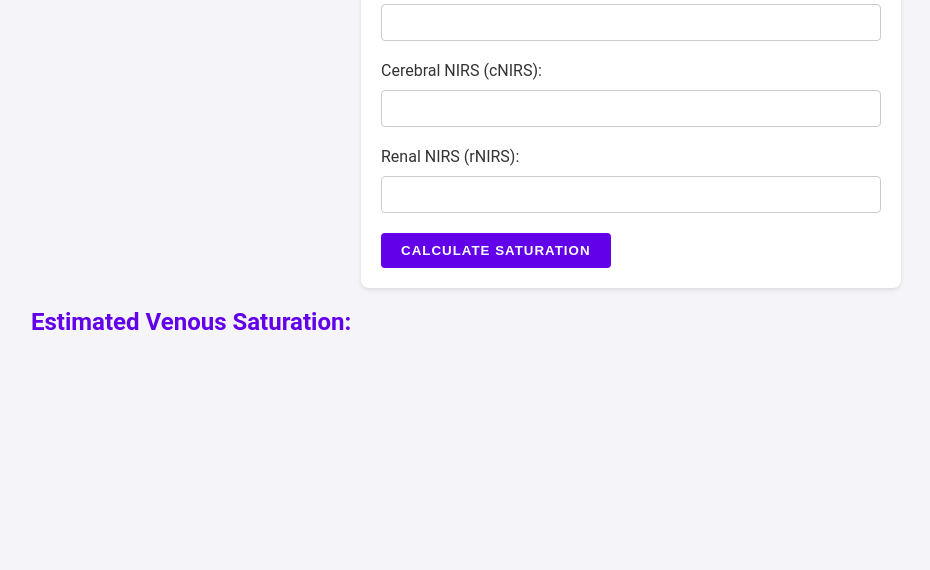
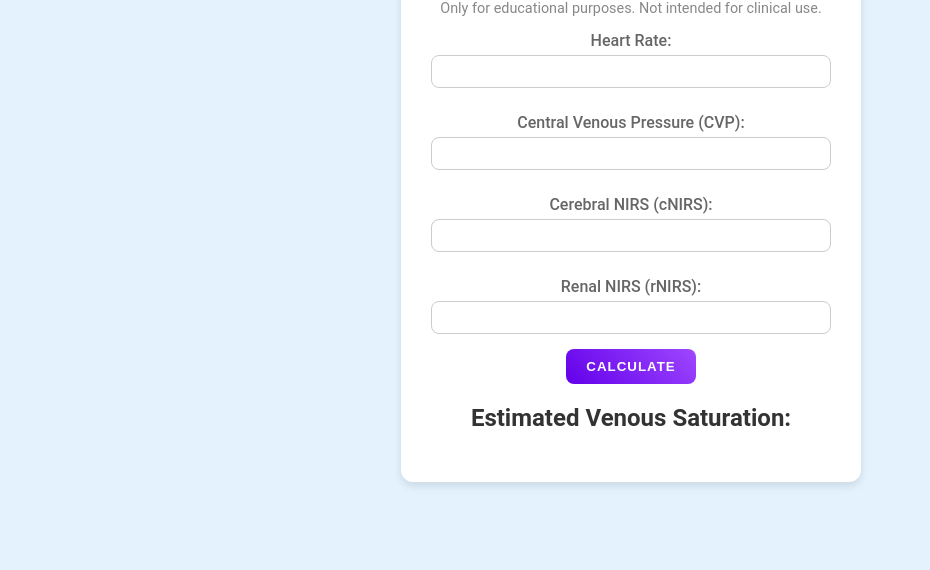
Before and after one commit to poombster/poombster.github.io, a plain HTML site: page index.html in a window 1280 px wide. Shown: the part 230-800 px from the top of the page, without its empty margins (9-939 px from the left). Drawn offline with Linux system fonts and the light colour scheme.

Commit message:
Add files via upload

```diff
--- a/index.html
+++ b/index.html
@@ -7,89 +7,101 @@
     <style>
         body {
             font-family: 'Roboto', sans-serif;
-            background-color: #f4f4f9;
-            margin: 40px;
+            background-color: #e3f2fd; /* light blue background */
+            margin: 0;
             color: #333;
+            display: flex;
+            justify-content: center;
+            align-items: center;
+            height: 100vh;
+            flex-direction: column;
         }
-        h1, h2 {
-            color: #6200ea;
-        }
-        form {
-            background-color: #ffffff;
-            padding: 20px;
-            border-radius: 8px;
-            box-shadow: 0 2px 4px rgba(0,0,0,0.1);
-            max-width: 500px;
-            margin: auto;
+        .container {
+            text-align: center;
+            background-color: #fff; /* white background for the form */
+            padding: 30px;
+            border-radius: 12px;
+            box-shadow: 0 4px 8px rgba(0, 0, 0, 0.1); /* subtle shadow for depth */
+            width: 100%;
+            max-width: 400px;
         }
         label {
             display: block;
-            margin-bottom: 10px;
-            color: #333;
+            margin: 10px 0 5px;
+            color: #666; /* softer color for text */
+            font-weight: 500;
         }
         input {
-            width: calc(100% - 22px);
-            padding: 10px;
-            margin-bottom: 20px;
+            width: 100%;
+            padding: 8px;
+            margin-bottom: 15px;
             border: 1px solid #ccc;
-            border-radius: 4px;
+            border-radius: 8px;
+            box-sizing: border-box; /* includes padding and border in width */
         }
         button {
-            background-color: #6200ea;
+            background: linear-gradient(45deg, #6200ea, #9e47ff); /* gradient button */
             color: white;
             border: none;
             padding: 10px 20px;
             text-transform: uppercase;
             letter-spacing: 1px;
             font-weight: bold;
-            border-radius: 4px;
+            border-radius: 8px;
             cursor: pointer;
+            transition: background 0.3s ease;
         }
         button:hover {
-            background-color: #3700b3;
+            background: linear-gradient(45deg, #3700b3, #7c44ff); /* darker gradient on hover */
+        }
+        p {
+            color: #888;
+            font-size: 0.9em;
+        }
+        h1 {
+            color: #333;
+            margin-bottom: 5px;
         }
     </style>
 </head>
 <body>
-    <h1>Calculate Estimated Venous Saturation</h1>
+    <div class="container">
+        <h1>Estimated Venous Saturation</h1>
+        <p>Only for educational purposes. Not intended for clinical use.</p>
         <form id="saturationForm">
             <label for="heartRate">Heart Rate:</label>
-        <input type="number" id="heartRate" name="heartRate"><br>
+            <input type="number" id="heartRate" name="heartRate">
 
             <label for="cvp">Central Venous Pressure (CVP):</label>
-        <input type="number" id="cvp" name="cvp"><br>
+            <input type="number" id="cvp" name="cvp">
 
             <label for="cnirs">Cerebral NIRS (cNIRS):</label>
-        <input type="number" id="cnirs" name="cnirs"><br>
+            <input type="number" id="cnirs" name="cnirs">
 
             <label for="rnirs">Renal NIRS (rNIRS):</label>
-        <input type="number" id="rnirs" name="rnirs"><br>
+            <input type="number" id="rnirs" name="rnirs">
 
-        <button type="button" onclick="calculateSaturation()">Calculate Saturation</button>
+            <button type="button" onclick="calculateSaturation()">Calculate</button>
         </form>
         <h2>Estimated Venous Saturation: <span id="result"></span></h2>
-
+    </div>
     <script>
         function calculateSaturation() {
-            // Get values from form
             var heartRate = document.getElementById("heartRate").value;
             var cvp = document.getElementById("cvp").value;
             var cnirs = document.getElementById("cnirs").value;
             var rnirs = document.getElementById("rnirs").value;
 
-            // Model coefficients and intercept
             var intercept = 35.144;
             var coefHeartRate = -0.090;
             var coefCVP = -0.153;
             var coefCNIRS = 0.390;
             var coefRNIRS = 0.318;
 
-            // Calculate estimated venous saturation
             var estimatedSaturation = intercept + (coefHeartRate * heartRate) +
                                       (coefCVP * cvp) + (coefCNIRS * cnirs) +
                                       (coefRNIRS * rnirs);
 
-            // Display the result
             document.getElementById("result").textContent = estimatedSaturation.toFixed(2);
         }
     </script>
```
Lines whose indentation alone changed are shown as unchanged.
